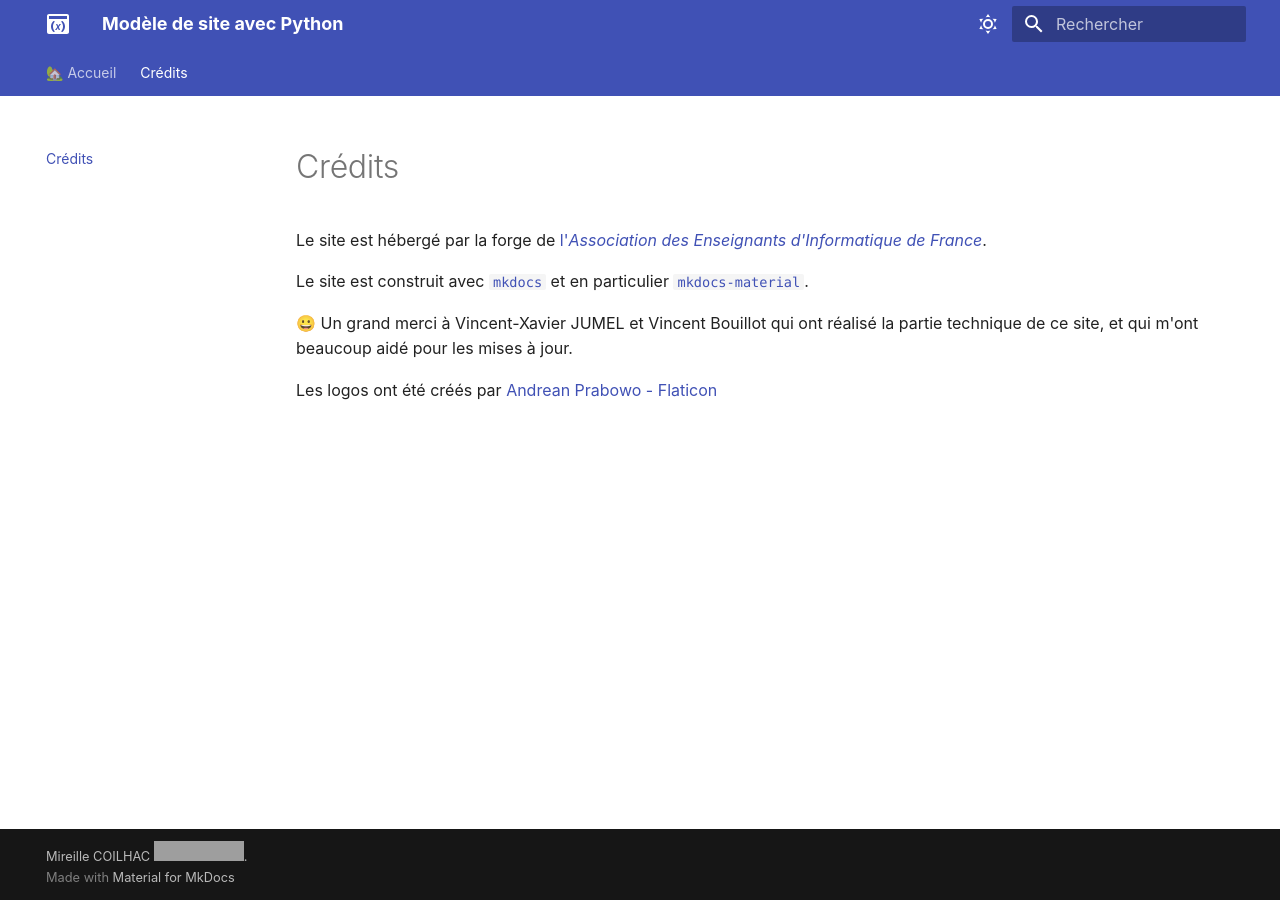
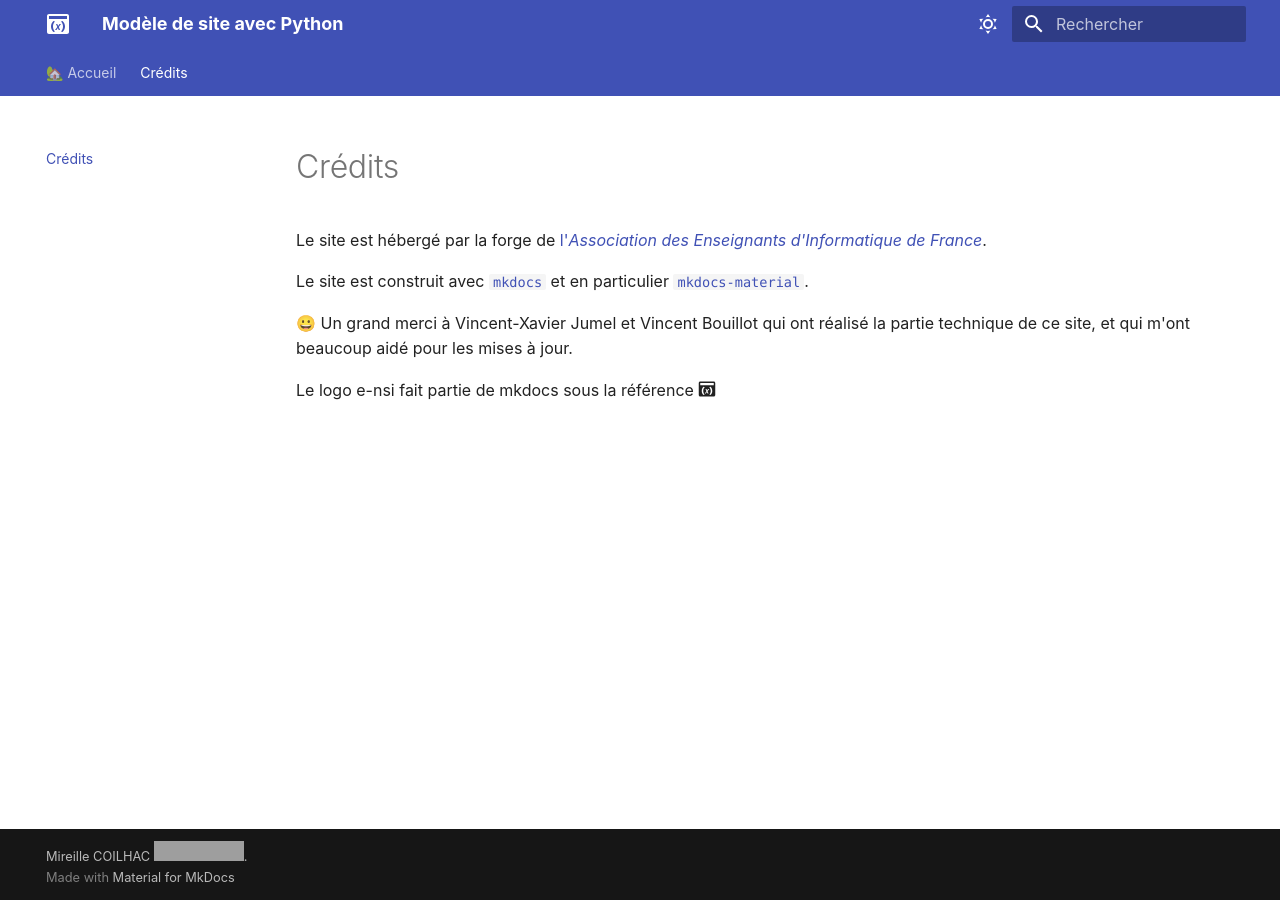
Before and after one commit to lilabidi/nsi-lil, an MkDocs documentation site: the page built from docs/credits.md, in a window 1280 px wide. Built offline with MkDocs 1.6.1 and Material for MkDocs 9.7.7, drawn with Linux system fonts in a browser that asks for light colours; grey boxes are pictures that could not be loaded.

Commit message:
crédit logo faux

```diff
--- a/docs/credits.md
+++ b/docs/credits.md
@@ -7,6 +7,6 @@ Le site est hébergé par la forge de [l'*Association des Enseignants d'Informat
 
 Le site est construit avec [`mkdocs`](https://www.mkdocs.org/) et en particulier [`mkdocs-material`](https://squidfunk.github.io/mkdocs-material/).
 
-😀 Un grand merci à  Vincent-Xavier JUMEL et Vincent Bouillot qui ont réalisé la partie technique de ce site, et qui m'ont beaucoup aidé pour les mises à jour.
+😀 Un grand merci à  Vincent-Xavier Jumel et Vincent Bouillot qui ont réalisé la partie technique de ce site, et qui m'ont beaucoup aidé pour les mises à jour.
 
-Les logos ont été créés par [Andrean Prabowo - Flaticon](https://www.flaticon.com/free-icons/descending)
+Le logo e-nsi fait partie de mkdocs sous la référence :material-application-variable:
```
